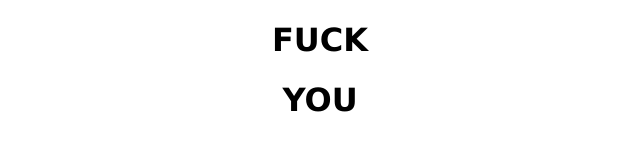
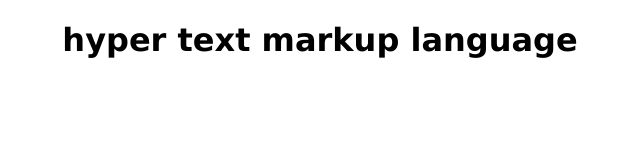
Before and after one commit to Sahaniankit/vscode, a plain HTML site: page index.html in a window 1280 px wide. Shown: the whole page, without its empty margins (320-960 px from the left). Drawn offline with Linux system fonts and the light colour scheme.

Commit message:
Update index.html

```diff
--- a/index.html
+++ b/index.html
@@ -7,7 +7,7 @@
 		h1 {text-align: center;font-size:xx-large;font-family: Verdana, Geneva, Tahoma, sans-serif;}
 	</style>
 <body>
-<H1>FUCK</H1>
-<H1>YOU</H1>
+<H1>hyper text markup language</H1>
+<H1></H1>
 </body>
 </html>
```
